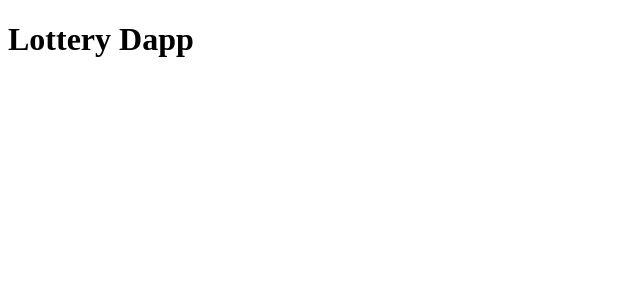
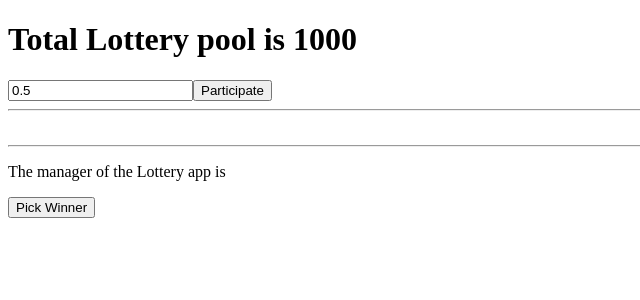
Before and after one commit to deusexmachina892/lottery-dapp, a Next.js app: page / in a window 1280 px wide. Shown: the top 300 px of the page, without its empty margins (0-640 px from the left). Built offline with nearby package versions, Linux system fonts and the light colour scheme.

Commit message:
View Rendering

```diff
--- a/pages/index.js
+++ b/pages/index.js
@@ -3,7 +3,17 @@
 class Lottery extends Component{
     render(){
         return(
-            <h1>Lottery Dapp</h1>
+           <div>
+               <h1>Total Lottery pool is 1000</h1>
+               <form>
+                   <input value="0.5" />
+                   <button type="submit">Participate</button>
+               </form>
+
+            <hr/> <br/><hr/>
+            <p>The manager of the Lottery app is</p>
+            <button>Pick Winner</button>
+           </div>
         );
     }
 }
```
